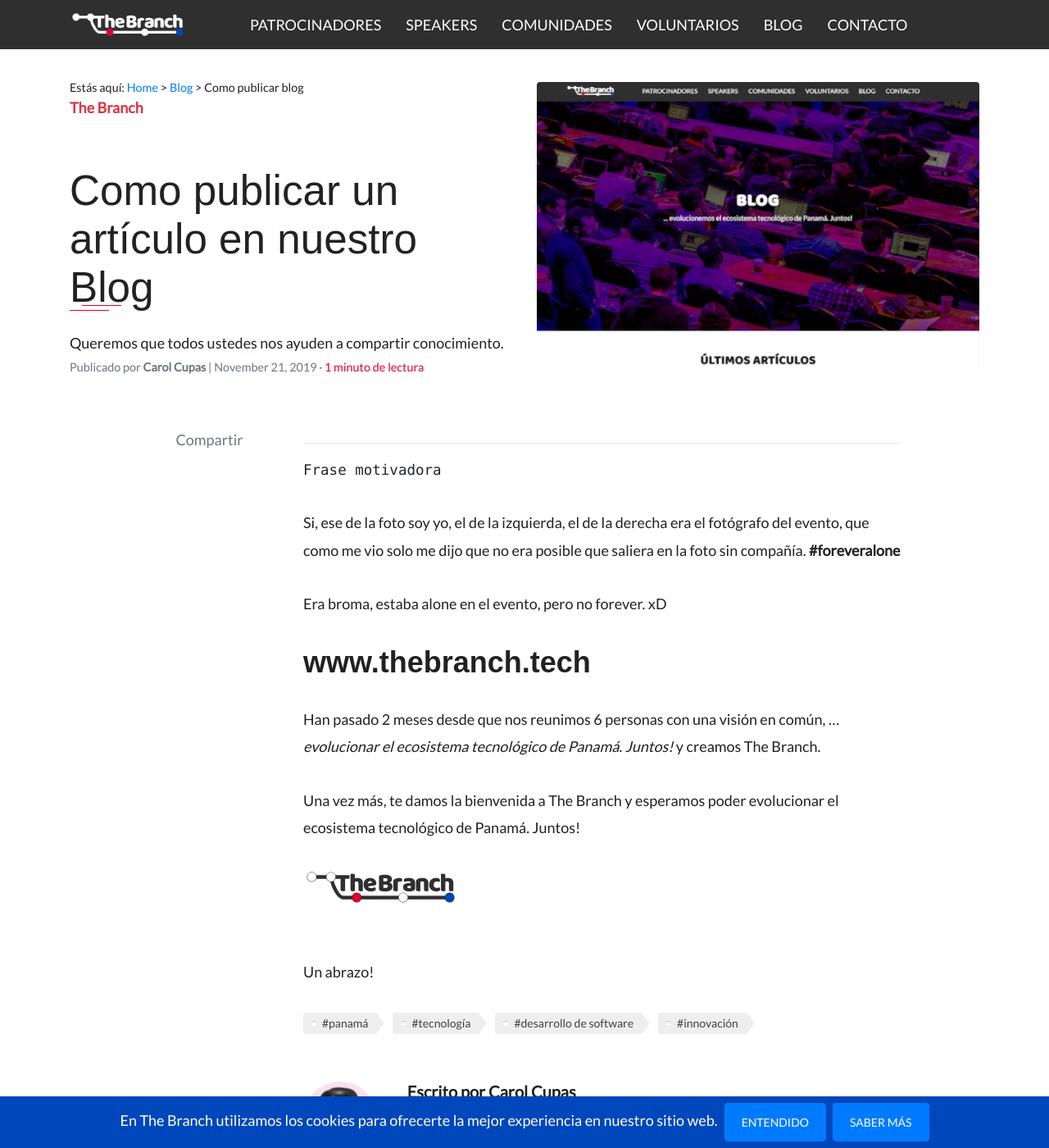
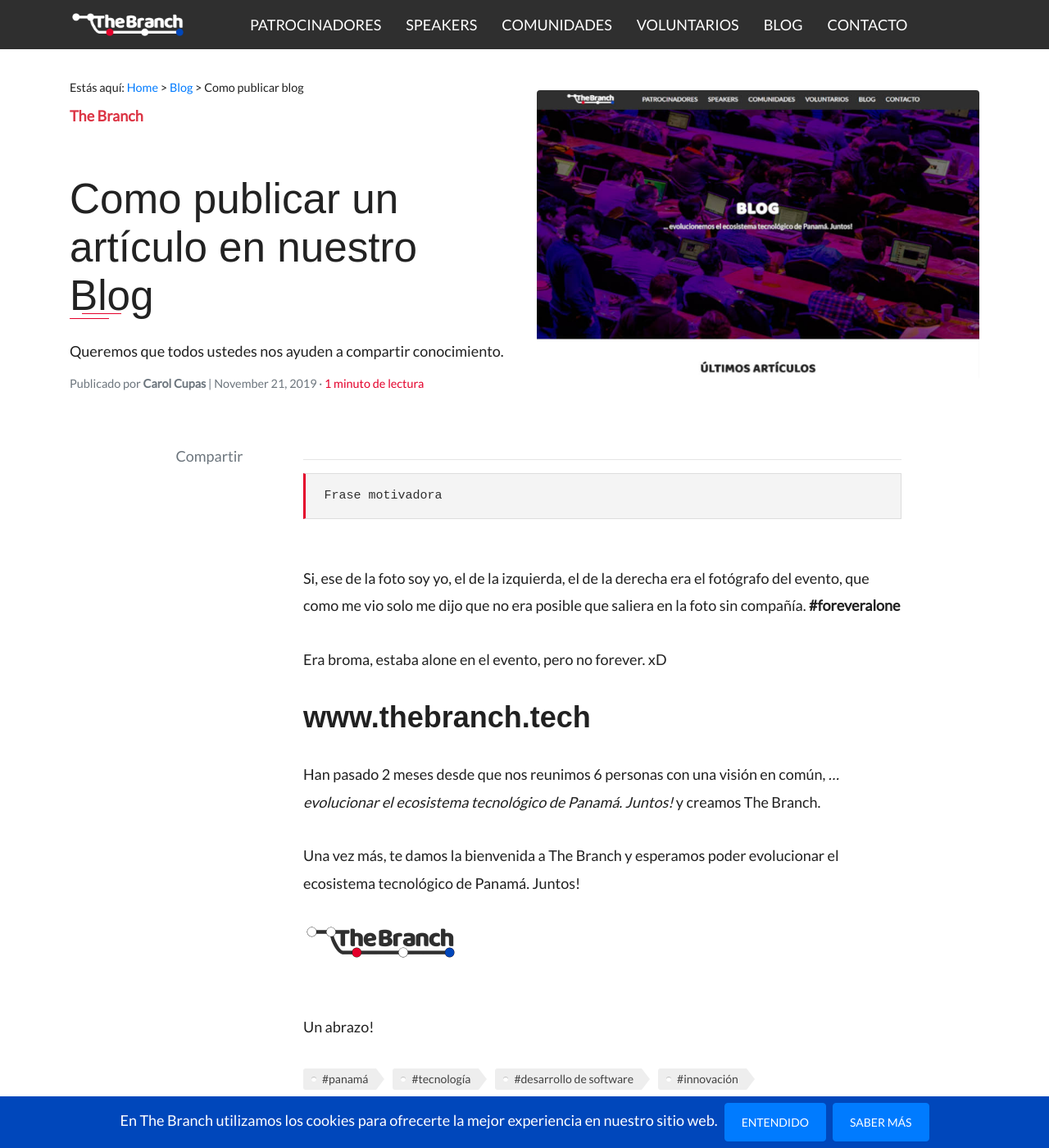
Before and after one commit to marvlm/thebranchconf, a Jekyll site: the page built from _posts/2019-11-21-como-publicar-blog.md, in a window 1280 px wide and 1400 px high. Shown: the whole window at 82% size. Built offline with Jekyll 4.4.1, drawn with Linux system fonts in a browser that asks for light colours; nearby versions of some CDN libraries; some web fonts are replaced; comment, search, counter and statistics services are not loaded.

Commit message:
Updated article style, for image subtitle, breadcrum and general style

```diff
--- a/assets/css/main.css
+++ b/assets/css/main.css
@@ -406,8 +406,7 @@
 }
 
 .article-title {
-  padding: 0 0 0;
-  /*text-align: center;*/
+  padding: 0 0 10px;
 }
 
 .article-title p {
@@ -422,6 +421,42 @@
 .article-image{
   width:100%;
   height: auto;
+}
+
+.article-post code {
+
+    background: #f4f4f4;
+    border: 1px solid #ddd;
+    border-left: 3px solid #e4002b;
+    color: #2f2f2f;
+    page-break-inside: avoid;
+    font-family: monospace;
+    font-size: 15px;
+    line-height: 1.6;
+    margin-bottom: 1.6em;
+    max-width: 100%;
+    overflow: auto;
+    padding: 1em 1.5em;
+    display: block;
+    word-wrap: break-word;
+}
+
+.article-post p img {
+  max-width: 100%;
+}
+
+.article-post p span {
+    position: absolute;
+    font-size: smaller;
+    font-family: Baloo Bhai;
+    width: 100%;
+    height: 30px;
+    left: 0px;
+    color: #2f2f2f;
+    background: #fff;
+    text-align:center;
+    font-weight:bold;
+    opacity:0.9;
 }
 
 article p,article pre,article figure,article img,article blockquote,article iframed,article embed {
```
